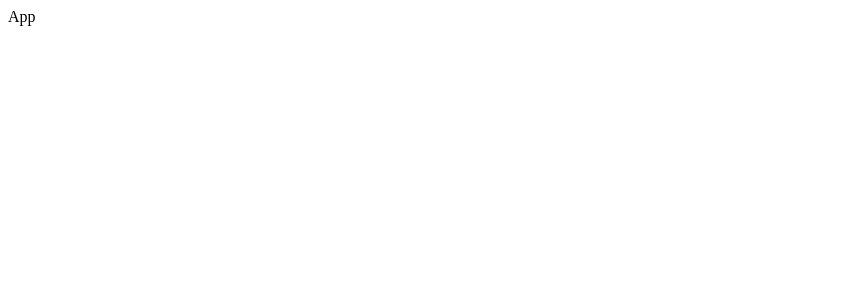
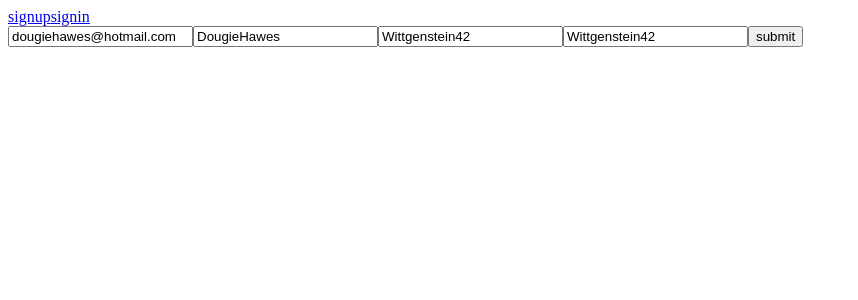
Before and after one commit to DougieHawes/storygram-client, a React (Create React App) app: page /signup in a window 1280 px wide. Shown: the top 300 px of the page, without its empty margins (0-858 px from the left). Built offline with nearby package versions, Linux system fonts and the light colour scheme; the HTML template or start-up script is replaced by a standard one.

Commit message:
added auth  routes

```diff
--- a/src/App.js
+++ b/src/App.js
@@ -1,7 +1,21 @@
+import { Routes, Route, Link } from "react-router-dom";
+
+import SignUp from "./components/routes/auth/SignUp";
+import SignIn from "./components/routes/auth/SignIn";
+
 import "./style.scss";
 
 const App = () => {
-  return <div>App</div>;
+  return (
+    <div>
+      <Link to="/signup">signup</Link>
+      <Link to="/signin">signin</Link>
+      <Routes>
+        <Route path="/signup" element={<SignUp />} />
+        <Route path="/signin" element={<SignIn />} />
+      </Routes>
+    </div>
+  );
 };
 
 export default App;
--- /dev/null
+++ b/src/components/routes/auth/SignIn.js
@@ -0,0 +1,57 @@
+import axios from "axios";
+
+import { useState } from "react";
+
+const SignIn = () => {
+  const [formData, setFormData] = useState({
+    email: "dougiehawes@hotmail.com",
+    password: "Wittgenstein42",
+  });
+
+  const { email, password } = formData;
+
+  const handleChange = (e) =>
+    setFormData({ ...formData, [e.target.name]: e.target.value });
+
+  const handleSubmit = async (e) => {
+    try {
+      e.preventDefault();
+
+      const response = await axios.post(
+        "http://localhost:5000/user/signin",
+        formData
+      );
+
+      setFormData({
+        username: "",
+        password: "",
+      });
+
+      localStorage.setItem("token", response.data.token);
+    } catch (error) {
+      console.log(error.message);
+    }
+  };
+
+  return (
+    <div>
+      <form onSubmit={handleSubmit}>
+        <input
+          name="email"
+          onChange={handleChange}
+          placeholder="enter email"
+          value={email}
+        />
+        <input
+          name="password"
+          onChange={handleChange}
+          placeholder="enter password"
+          value={password}
+        />
+        <button type="submit">submit</button>
+      </form>
+    </div>
+  );
+};
+
+export default SignIn;
--- /dev/null
+++ b/src/components/routes/auth/SignUp.js
@@ -0,0 +1,72 @@
+import axios from "axios";
+
+import { useState } from "react";
+
+const SignUp = () => {
+  const [formData, setFormData] = useState({
+    email: "dougiehawes@hotmail.com",
+    username: "DougieHawes",
+    password: "Wittgenstein42",
+    confirmPassword: "Wittgenstein42",
+  });
+
+  const { email, username, password, confirmPassword } = formData;
+
+  const handleChange = (e) =>
+    setFormData({ ...formData, [e.target.name]: e.target.value });
+
+  const handleSubmit = async (e) => {
+    e.preventDefault();
+
+    try {
+      const response = await axios.post(
+        "http://localhost:5000/user/signup",
+        formData
+      );
+
+      setFormData({
+        email: "",
+        username: "",
+        password: "",
+        confirmPassword: "",
+      });
+    } catch (error) {
+      console.log(error.message);
+    } finally {
+    }
+  };
+
+  return (
+    <div>
+      <form onSubmit={handleSubmit}>
+        <input
+          name="email"
+          onChange={handleChange}
+          placeholder="enter email"
+          value={email}
+        />
+        <input
+          name="username"
+          onChange={handleChange}
+          placeholder="enter username"
+          value={username}
+        />
+        <input
+          name="password"
+          onChange={handleChange}
+          placeholder="enter password"
+          value={password}
+        />
+        <input
+          name="confirmPassword"
+          onChange={handleChange}
+          placeholder="enter confirmPassword"
+          value={confirmPassword}
+        />
+        <button type="submit">submit</button>
+      </form>
+    </div>
+  );
+};
+
+export default SignUp;
```
